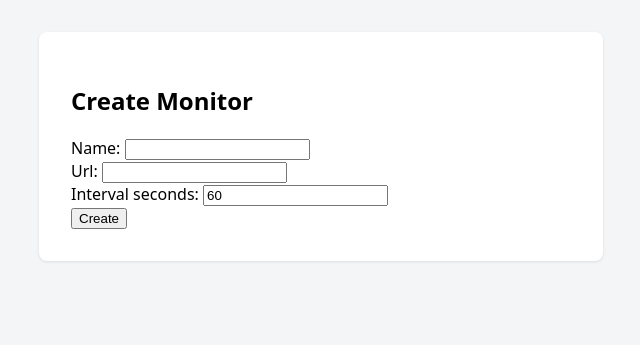
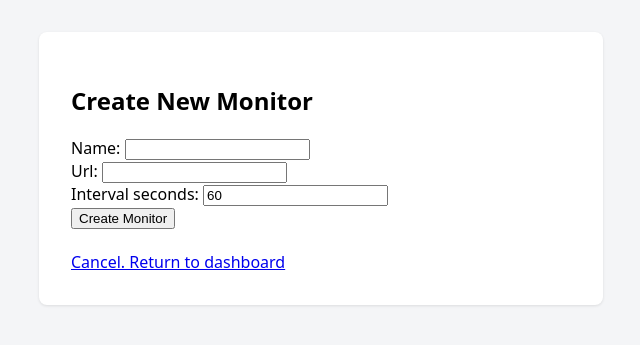
Before and after one commit to Nishaaan1310/Uptime-Monitor, a Django app: page /monitors/new/ in a window 1280 px wide. Shown: the part 56-401 px from the top of the page, without its empty margins (319-959 px from the left). Run offline with Django 5.2, Linux system fonts and the light colour scheme; the visitor is signed in with stand-in values (Sample User, id 1).

Commit message:
Add edit and delete view for monitors

```diff
--- a/monitors/templates/monitors/create.html
+++ /dev/null
@@ -1,9 +0,0 @@
-{% extends 'users/layout.html' %}
-{% block content %}
-<h2>Create Monitor</h2>
-<form method="POST">
-    {% csrf_token %}
-    {{ form.as_div }}
-    <button type="submit">Create</button>
-</form>
-{% endblock %}
--- /dev/null
+++ b/monitors/templates/monitors/monitor_form.html
@@ -0,0 +1,26 @@
+{% extends 'users/layout.html' %}
+{% block content %}
+
+{% if form.instance.pk %}
+    <h2> Edit Monitor: {{ form.instance.name }}</h2>
+{% else %}
+    <h2>Create New Monitor</h2>
+{% endif %}
+
+<form method="POST">
+    {% csrf_token %}
+    {{ form.as_div }}
+
+    <button type="submit" class="btn-primary">
+        {% if form.instance.pk %}
+            Save Changes
+        {% else %}
+            Create Monitor
+        {% endif %}
+    </button>
+</form>
+
+<br>
+<a href="{% url 'monitors:dashboard' %}"> Cancel. Return to dashboard </a>
+
+{% endblock %}
--- a/monitors/urls.py
+++ b/monitors/urls.py
@@ -1,9 +1,11 @@
 from django.urls import path
-from .views import MonitorCreateView, monitor_list
+from .views import MonitorCreateView, monitor_list, monitor_delete, monitor_edit
 
 app_name = "monitors"
 
 urlpatterns = [
     path("new/", MonitorCreateView.as_view(), name="create"),
     path("dashboard/", monitor_list, name="dashboard"),
+    path("<int:pk>/delete/", monitor_delete, name="delete"),
+    path("<int:pk>/edit/", monitor_edit, name="edit")
 ]
--- a/monitors/views.py
+++ b/monitors/views.py
@@ -1,4 +1,4 @@
-from django.shortcuts import render, redirect
+from django.shortcuts import render, redirect, get_object_or_404
 from django.contrib.auth.decorators import login_required
 from .forms import MonitorForm
 from .models import Monitor
@@ -10,7 +10,7 @@ from django.urls import reverse_lazy
 
 class MonitorCreateView(LoginRequiredMixin, CreateView):
     form_class = MonitorForm
-    template_name = "monitors/create.html"
+    template_name = "monitors/monitor_form.html"
     success_url = reverse_lazy("monitors:dashboard")
 
     def form_valid(self, form):
@@ -23,3 +23,29 @@ def monitor_list(request):
     return render(request, "monitors/dashboard.html", {
         "monitors": monitors
     })
+
+@login_required
+def monitor_delete(request, pk):
+    monitor = get_object_or_404(Monitor, pk=pk, owner=request.user)
+    if request.method == "POST":
+        monitor.delete()
+        return redirect("monitors:dashboard")
+
+    return render(request, "monitors/confirm_delete.html", {
+        "monitor":monitor
+    })
+
+@login_required
+def monitor_edit(request, pk):
+    monitor = get_object_or_404(Monitor, pk=pk, owner=request.user)
+    if request.method == "POST":
+        form = MonitorForm(request.POST, instance=monitor)
+        if form.is_valid:
+            form.save()
+            return redirect("monitors:dashboard")
+    else:
+        form = MonitorForm(instance=monitor)
+        return render(request, "monitors/monitor_form.html", {
+            "form": form,
+            "monitor": monitor
+        })
```
Also changed, not shown: monitors/templates/monitors/confirm_delete.html (added, +11 -0 lines), monitors/templates/monitors/dashboard.html (+17 -2 lines).
